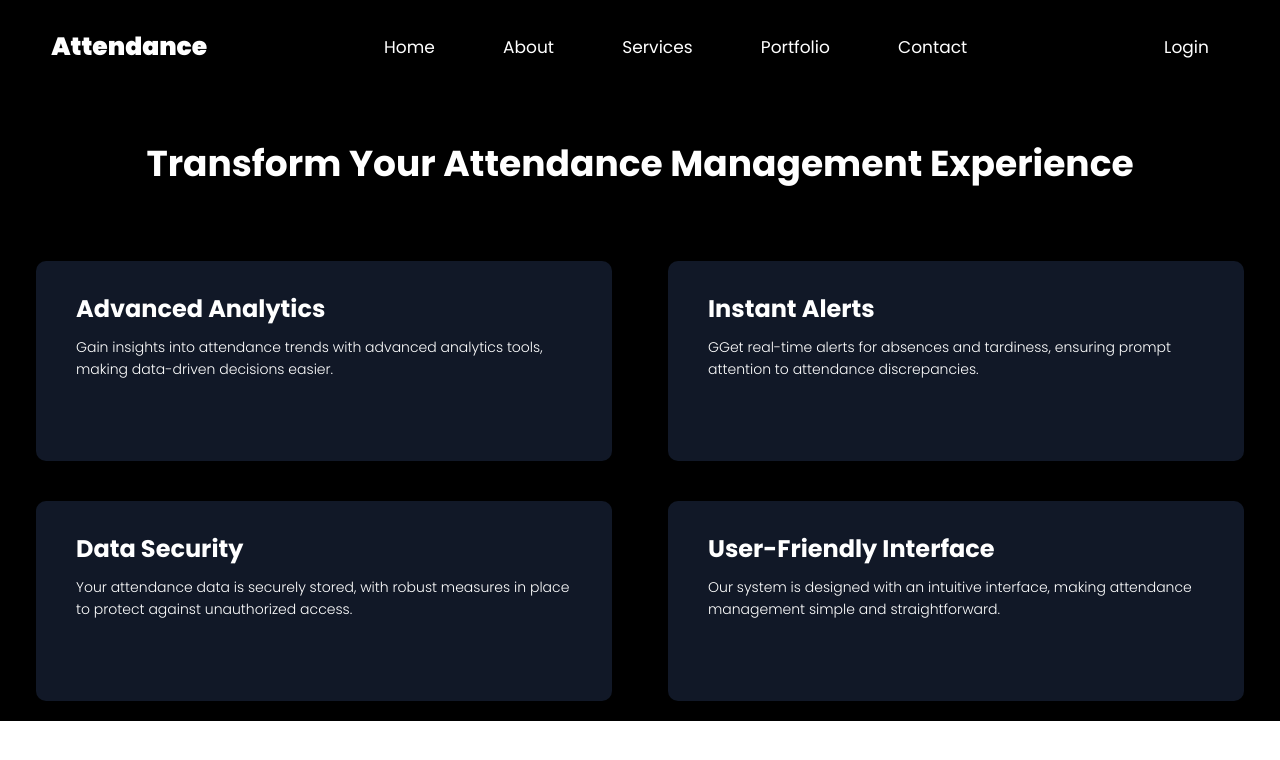
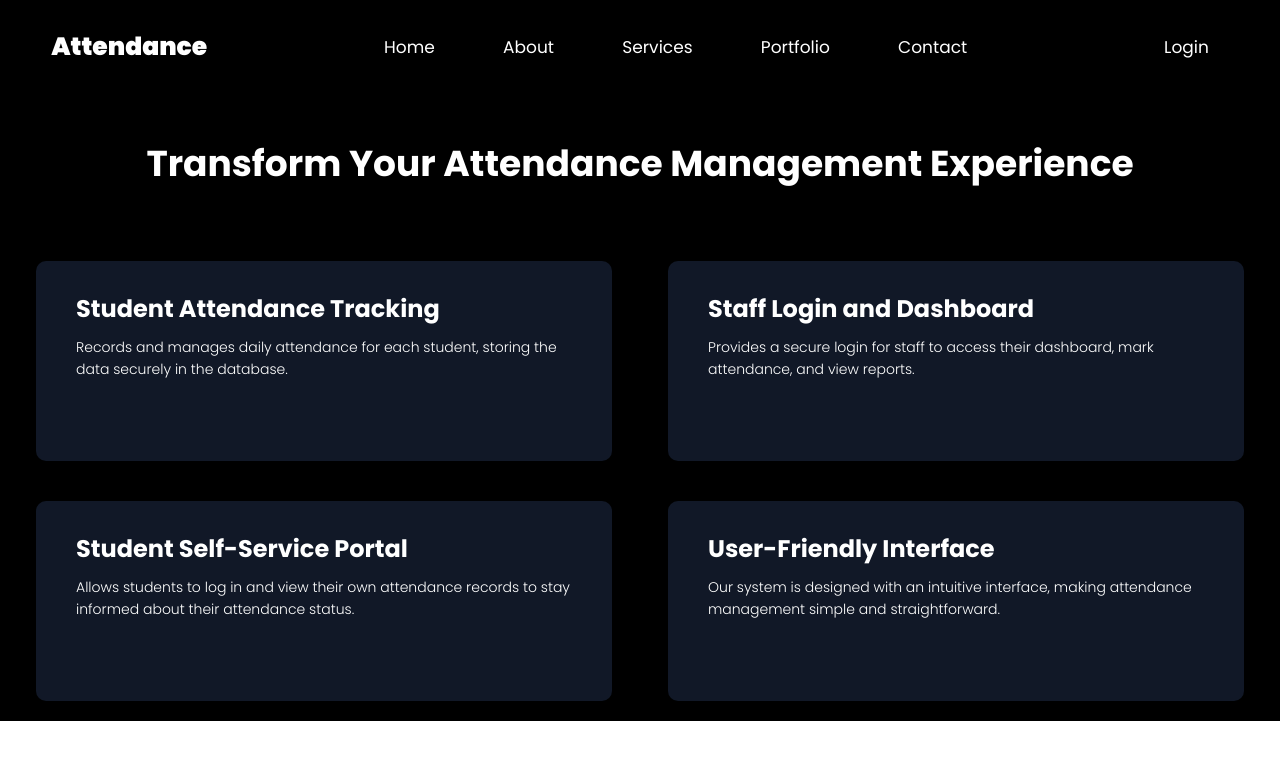
Before and after one commit to ganeshbandaru567/attendance_system_1, a Django app: page /services/ in a window 1280 px wide. Shown: the top 760 px of the page. Run offline with Django 5.2, Linux system fonts and the light colour scheme.

Commit message:
Resolve merge conflict

```diff
--- a/attendance_app/templates/attendance_app/about.html
+++ b/attendance_app/templates/attendance_app/about.html
@@ -48,11 +48,11 @@
             <div class="a-row">
                 <div class="about-1">
                     <h2>Student Login:</h2>
-                    <p>Access attendance records, view schedules, and receive notifications. A user-friendly interface designed for students.</p>
+                    <p>Access attendance records and their daily attendance status. A user-friendly interface designed for students.</p>
                 </div>
                 <div class="about-1">
                     <h2>Trainee Login:</h2>
-                    <p>Mark attendance, generate reports, and communicate with students. Simplifies class management for trainers.</p>
+                    <p>Mark attendance, Add students and view students attendance Report. </p>
                 </div>
                 <div class="about-1">
                     <h2>Admin Login:</h2>
--- a/attendance_app/templates/attendance_app/services.html
+++ b/attendance_app/templates/attendance_app/services.html
@@ -46,16 +46,16 @@
         </div>
         <div class="ser-row">
             <div class="ser-col">
-                <h2>Advanced Analytics</h2>
-                <p>Gain insights into attendance trends with advanced analytics tools, making data-driven decisions easier.</p>
+                <h2>Student Attendance Tracking</h2>
+                <p>Records and manages daily attendance for each student, storing the data securely in the database.</p>
             </div>
             <div class="ser-col">
-                <h2>Instant Alerts</h2>
-                <p>GGet real-time alerts for absences and tardiness, ensuring prompt attention to attendance discrepancies.</p>
+                <h2>Staff Login and Dashboard</h2>
+                <p>Provides a secure login for staff to access their dashboard, mark attendance, and view reports.</p>
             </div>
             <div class="ser-col">
-                <h2>Data Security</h2>
-                <p>Your attendance data is securely stored, with robust measures in place to protect against unauthorized access.</p>
+                <h2>Student Self-Service Portal</h2>
+                <p>Allows students to log in and view their own attendance records to stay informed about their attendance status.</p>
             </div>
             <div class="ser-col">
                 <h2>User-Friendly Interface</h2>
```
Also changed, not shown: attendance_app/templates/attendance_app/index.html (+4 -5 lines).
